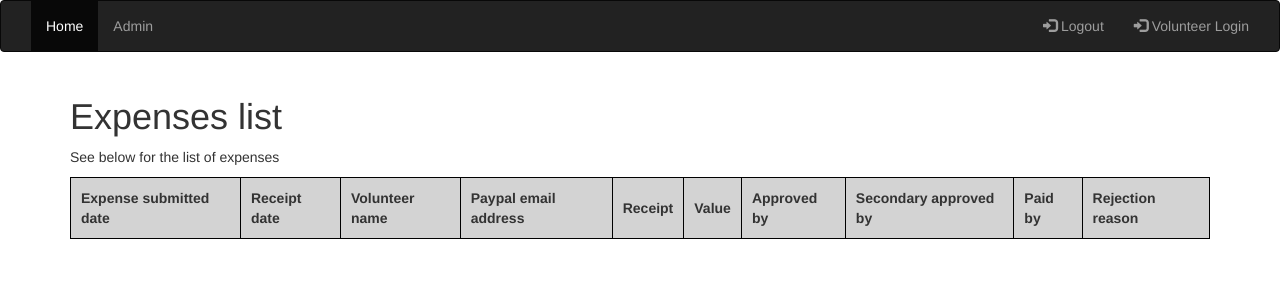
After one commit to gbaman/NI-Jam-Information-System, a Python web app: template ni_jam_information_system/templates/trustee/expenses_list.html in a window 1280 px wide. The commit adds this page. Shown: the top 300 px of the page. Run offline with Jinja, Linux system fonts and the light colour scheme; the template is opened without the code that fills it, so the values that code supplies are empty; some libraries are stand-ins or nearby versions.

Commit message:
Add expenses list page for approving expenses

```diff
--- a/ni_jam_information_system/forms.py
+++ b/ni_jam_information_system/forms.py
@@ -2,6 +2,7 @@ from flask_wtf import FlaskForm
 from flask_wtf.file import FileRequired, FileAllowed
 from wtforms import Form, BooleanField, StringField, PasswordField, IntegerField, TextAreaField, RadioField, \
     SelectField, validators, HiddenField, FileField, DateTimeField
+from wtforms.fields.html5 import DateField
 from wtforms_components import TimeField
 from flask import g, Flask, current_app
 import datetime
@@ -121,6 +122,7 @@ class EquipmentAddToWorkshopForm(FlaskForm):
 class ExpensesClaimForm(FlaskForm):
     paypal_email_address = StringField("PayPal email address", [validators.Email(), validators.DataRequired()])
     requested_value = IntegerField("Total cost being claimed for", [validators.DataRequired(), validators.NumberRange(min=0.01, max=20, message="Expense claims can only be up to £20")])
+    receipt_date = DateField("Date on receipt", [validators.DataRequired])
     receipt = FileField('Receipt', validators=[
         FileRequired(),
         FileAllowed(("pdf", "png", "jpg", "jpeg"), 'Should be a PDF, png, jpg or jpeg.')
--- a/ni_jam_information_system/routes/admin_routes.py
+++ b/ni_jam_information_system/routes/admin_routes.py
@@ -391,6 +391,10 @@ def expenses_claim():
     for expense in expenses:
         if int(expense.volunteer_id) == logins.get_current_user().user_id:
             user_expenses.append(expense)
+    if user_expenses:
+        form.paypal_email_address.default = user_expenses[-1].paypal_email
+        form.process()
+
     return render_template("admin/expenses_claims.html", form=form, expenses=user_expenses)
 
 
--- a/ni_jam_information_system/static/js/jam.js
+++ b/ni_jam_information_system/static/js/jam.js
@@ -467,3 +467,29 @@ function updateLedgerCategory(transaction_id, category){
         }
     });
 }
+
+function rejectExpense(expense_id, item) {
+    alertify.prompt( 'Rejection reason', '', ""
+               , function(evt, value){ rejectExpenseReason(expense_id, value);}, function() {});
+}
+
+
+function rejectExpenseReason(expense_id, rejection_reason){
+    $.ajax({
+        type: "POST",
+        url: "/trustee/finance/expenses_list/rejection_reason",
+        data: {
+            expense_id: expense_id,
+            rejection_reason: rejection_reason
+        },
+        success: function (result) {
+            window.location.reload();
+        },
+        error: function (result) {
+            alertify.alert("Unable to reject expense",
+                function(){
+                    window.location.reload();
+                });
+        }
+    });
+}
--- a/ni_jam_information_system/templates/admin/expenses_claims.html
+++ b/ni_jam_information_system/templates/admin/expenses_claims.html
@@ -9,11 +9,13 @@
 <dl>
     {{ render_field(form.paypal_email_address, class = "form-control") }}
     {{ render_field(form.requested_value, class = "form-control") }}
+    {{ render_field(form.receipt_date, class = "form-control") }}
     {{ render_field(form.receipt) }}
 </dl>
 <p><input class="btn btn-primary" type=submit value="Submit expense claim">
 </form>
 
+<br>
 <h2>Previous expense claims</h2>
 <div>
     <table class="table table-hover, table-bordered">
@@ -26,11 +28,11 @@
             <th>Status</th>
         </tr>
         {% for claim in expenses %}
-            <tr>
+            <tr bgcolor="{{ claim.status_colour }}">
                 <td>{{ claim.expense_submit_date }}</td>
                 <td>{{ claim.receipt_date }}</td>
                 <td>{{ claim.paypal_email }}</td>
-                <td>{{ claim.value }}</td>
+                <td>{{ claim.value_symbol }}</td>
                 <td><a href="{{ claim.receipt_url }}" target="_blank" class="btn btn-info" role="button">Receipt</a></td>
                 <td>{{ claim.status }}</td>
             </tr>
--- a/ni_jam_information_system/templates/layout.html
+++ b/ni_jam_information_system/templates/layout.html
@@ -88,7 +88,7 @@
                             <li><a href="/admin/expenses_claim">Expenses claims</a></li>
                             {% if logged_in_user.group_id >= 4 %}
                                 <li><a href="/trustee/finance/ledger">Ledger</a></li>
-                                <li><a href="/trustee/finance/expenses">Expenses list</a></li>
+                                <li><a href="/trustee/finance/expenses_list">Expenses list</a></li>
                             {% endif %}
 
                         </ul>
--- /dev/null
+++ b/ni_jam_information_system/templates/trustee/expenses_list.html
@@ -0,0 +1,59 @@
+{% extends "layout.html" %}
+
+{% block content %}
+<h1>Expenses list</h1>
+<p>See below for the list of expenses</p>
+
+<table>
+    <tr bgcolor="#d3d3d3">
+        <th>Expense submitted date</th>
+        <th>Receipt date</th>
+        <th>Volunteer name</th>
+        <th>Paypal email address</th>
+        <th>Receipt</th>
+        <th>Value</th>
+        <th>Approved by</th>
+        <th>Secondary approved by</th>
+        <th>Paid by</th>
+        <th>Rejection reason</th>
+    </tr>
+    {% for expense in expenses %}
+        {% if expense.rejected_reason %}
+            <tr bgcolor="#ff9e9e">
+        {% elif expense.approved_by and expense.secondary_approved_by %}
+            <tr bgcolor="#9effbb">
+        {% else %}
+            <tr>
+        {% endif %}
+            <td>{{ expense.expense_submit_date }}</td>
+            <td>{{ expense.receipt_date }}</td>
+            <td>{{ expense.volunteer_name }}</td>
+            <td>{{ expense.paypal_email }}</td>
+            <td><a href="{{ expense.receipt_url }}" target="_blank" class="btn btn-info" role="button">Receipt</a></td>
+            <td>{{ expense.value_symbol }}</td>
+            {% if expense.approved_by or expense.rejected_reason %}
+                <td>{{ expense.approved_by }}</td>
+            {% else %}
+                <td><a href="expenses_list/approved_by/{{ expense.expense_id }}" class="btn btn-info {{ expense.button_disabled }}" role="button">Approve</a>
+            {% endif %}
+
+            {% if expense.secondary_approved_by or expense.rejected_reason %}
+                <td>{{ expense.secondary_approved_by }}</td>
+            {% else %}
+                <td><a href="expenses_list/secondary_approved_by/{{ expense.expense_id }}" class="btn btn-info {{ expense.button_disabled }}" role="button">Approve</a>
+            {% endif %}
+            {% if expense.paid_by or expense.rejected_reason %}
+                <td>{{ expense.paid_by }}</td>
+            {% else %}
+                <td><a href="expenses_list/paid_by/{{ expense.expense_id }}" class="btn btn-info {{ expense.button_disabled }}" role="button">Paid</a>
+            {% endif %}
+            {% if expense.rejected_reason %}
+                <td>{{ expense.rejected_reason }}</td>
+            {% else %}
+                <td><button onclick="rejectExpense({{ expense.expense_id }})" type="button" class="btn btn-danger">Reject</button></td>
+            {% endif %}
+
+        </tr>
+    {% endfor %}
+</table>
+{% endblock %}
--- a/ni_jam_information_system/templates/trustee/ledger.html
+++ b/ni_jam_information_system/templates/trustee/ledger.html
@@ -38,14 +38,14 @@
                 <td bgcolor="#e0e0e0">
                 {{ t.payment_by }}
             {% else %}
-                <td><a href="ledger/payment_by/{{ t.transaction_id }}" class="btn btn-info" {{ t.button_disabled }} role="button">Claim</a>
+                <td><a href="ledger/payment_by/{{ t.transaction_id }}" class="btn btn-info {{ t.button_disabled }}" role="button">Claim</a>
             {% endif %}</td>
 
             {% if t.paid_out and t.paid_out | int >= 50 %}
                 {% if t.secondary_approved_by %}
                     <td bgcolor="#e0e0e0">{{ t.secondary_approved_by }}
                 {% else %}
-                    <td><a href="ledger/secondary_approved_by/{{ t.transaction_id }}" class="btn btn-info" {{ t.button_disabled }} role="button">Approve</a>
+                    <td><a href="ledger/secondary_approved_by/{{ t.transaction_id }}" class="btn btn-info {{ t.button_disabled }} " role="button">Approve</a>
                 {% endif %}
             {% else %}
                 <td bgcolor="#e0e0e0">N/A
@@ -54,7 +54,7 @@
             {% if t.verified_by %}
                 <td bgcolor="#e0e0e0">{{ t.verified_by }}
             {% else %}
-                <td><a href="ledger/verified_by/{{ t.transaction_id }}" class="btn btn-info" {{ t.button_disabled }} role="button">Approve</a>
+                <td><a href="ledger/verified_by/{{ t.transaction_id }}" class="btn btn-info {{ t.button_disabled }}" role="button">Approve</a>
             {% endif %} </td>
 
             <td>
```
Also changed, not shown: ni_jam_information_system/google_sheets.py (+75 -6 lines), ni_jam_information_system/routes/trustee_routes.py (+19 -6 lines).
